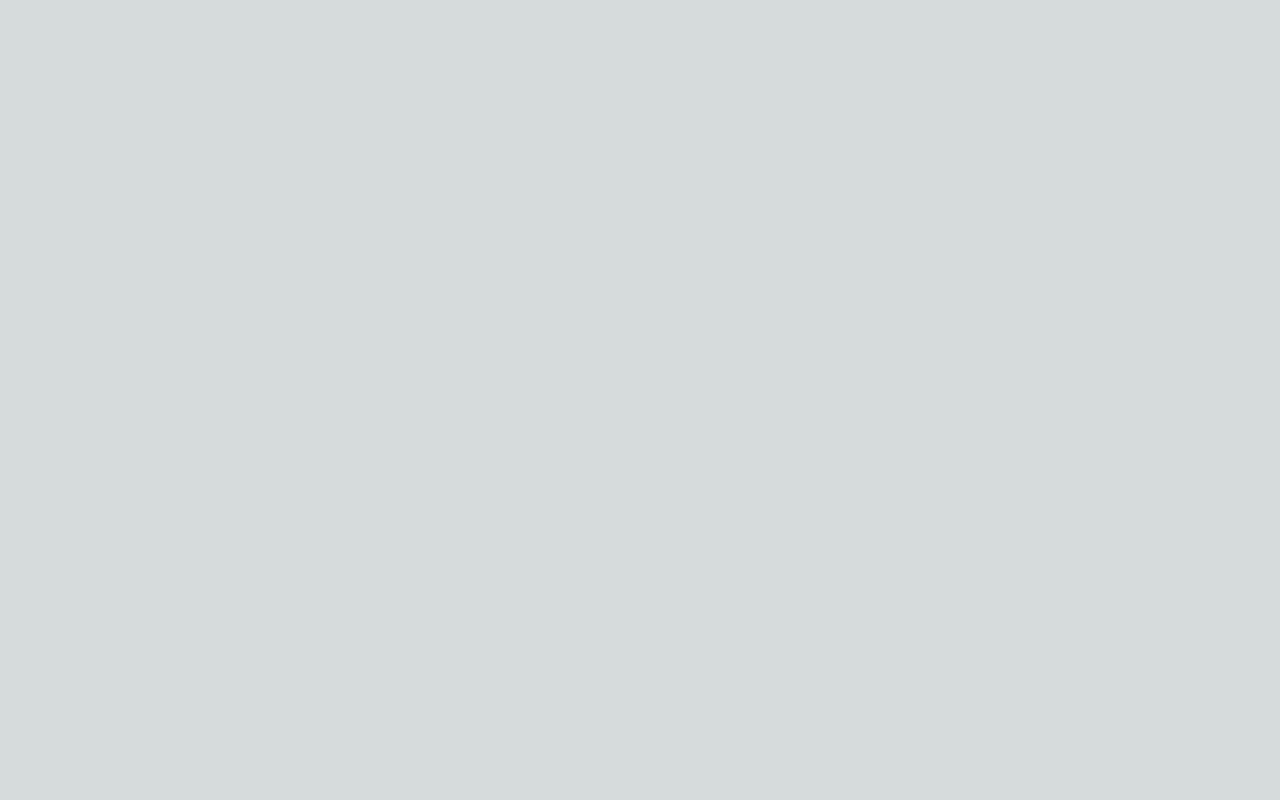
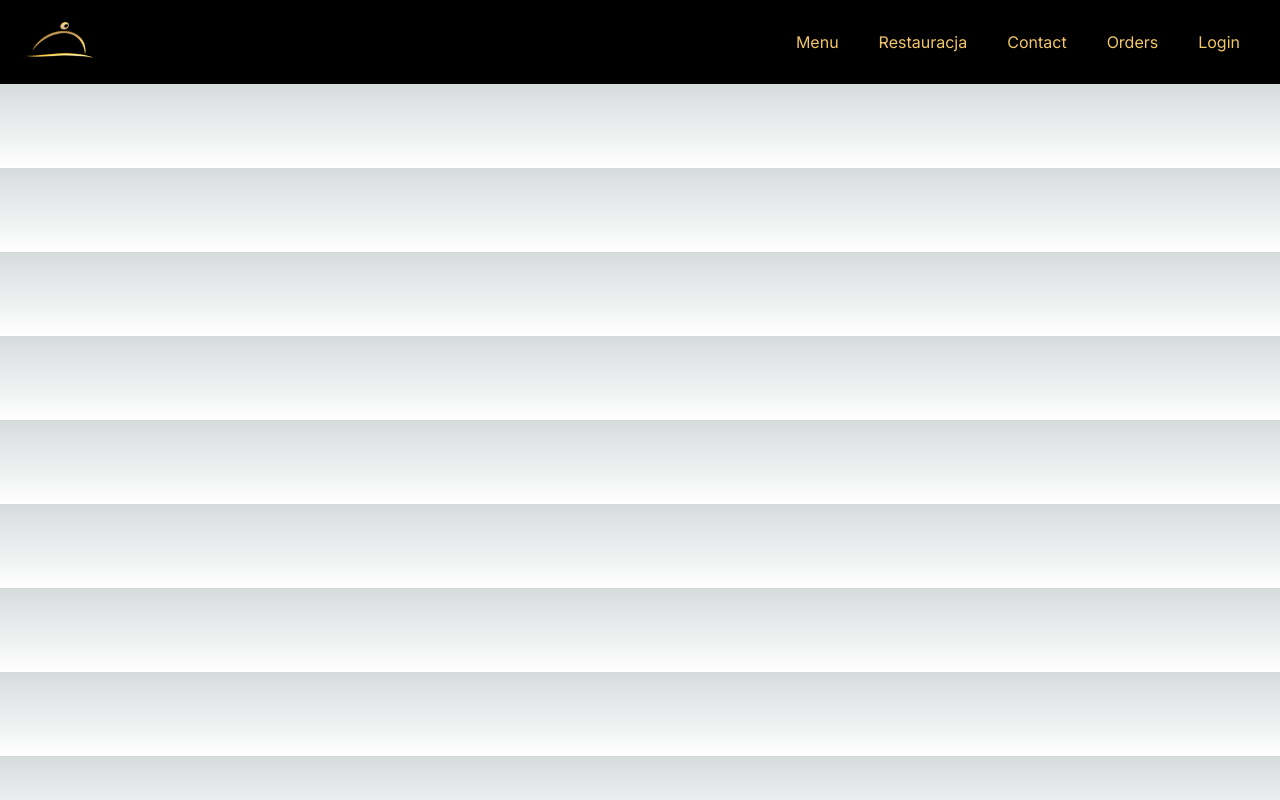
Before and after one commit to MicMalx/nextjs-restaurant, a Next.js app: page / in a window 1280 px wide. Built offline with nearby package versions, Linux system fonts and the light colour scheme.

Commit message:
add responsive navbar, edit eslint rules

```diff
--- a/app/layout.tsx
+++ b/app/layout.tsx
@@ -1,22 +1,24 @@
-import type { Metadata } from "next";
-import { Inter } from "next/font/google";
-import "./globals.css";
+import type { Metadata } from 'next';
+import { Inter } from 'next/font/google';
+import './globals.css';
+import { NavigationItems } from '@/components/NavigationItems';
 
-const inter = Inter({ subsets: ["latin"] });
+const inter = Inter({ subsets: ['latin'] });
 
 export const metadata: Metadata = {
-  title: "Create Next App",
-  description: "Generated by create next app",
+    title: 'Create Next App',
+    description: 'Generated by create next app',
 };
 
-export default function RootLayout({
-  children,
-}: Readonly<{
-  children: React.ReactNode;
-}>) {
-  return (
-    <html lang="en">
-      <body className={inter.className}>{children}</body>
-    </html>
-  );
+export default function RootLayout({ children }: { children: React.ReactNode }) {
+    return (
+        <html lang='en'>
+            <body className={`${inter.className} antialiased`}>
+                <header className='z-10 px-5 bg-black sticky top-0'>
+                    <NavigationItems />
+                </header>
+                {children}
+            </body>
+        </html>
+    );
 }
--- /dev/null
+++ b/components/NavigationDropdown.tsx
@@ -0,0 +1,49 @@
+'use client';
+
+import clsx from 'clsx';
+import Link from 'next/link';
+import { usePathname } from 'next/navigation';
+import { ReactNode } from 'react';
+
+type DropdownItemProps = {
+    href: string,
+    children: ReactNode,
+    pathname: string
+};
+
+function DropdownItem({ href, children, pathname }: DropdownItemProps) {
+    return (
+        <li>
+            <Link
+                href={href}
+                className={clsx(
+                    'flex items-center hover:font-bold hover:opacity-85 py-2.5 pl-5',
+                    { 'font-bold opacity-85': pathname === href },
+                )}
+            >
+                {children}
+            </Link>
+        </li>
+    );
+}
+
+const dropdownPaths = ['/offer', '/about-us', '/gallery'];
+
+export function NavigationDropdown() {
+    const pathname = usePathname();
+
+    return (
+        <li className={clsx(
+            'group py-2.5 relative cursor-pointer hover:bg-[#282525]',
+            { 'bg-[#282525]': dropdownPaths.includes(pathname) },
+        )}
+        >
+            <button type='button' className='px-5'>Restauracja</button>
+            <ul className='hidden group-hover:block bg-[#282525] absolute w-full'>
+                <DropdownItem href='/offer' pathname={pathname}>Offer</DropdownItem>
+                <DropdownItem href='/about-us' pathname={pathname}>About Us</DropdownItem>
+                <DropdownItem href='/gallery' pathname={pathname}>Gallery</DropdownItem>
+            </ul>
+        </li>
+    );
+}
--- /dev/null
+++ b/components/NavigationItem.tsx
@@ -0,0 +1,21 @@
+'use client';
+
+import Link from 'next/link';
+import { ReactNode } from 'react';
+import { usePathname } from 'next/navigation';
+import clsx from 'clsx';
+
+export function NavigationItem({ href, children }: { href: string, children: ReactNode }) {
+    const pathname = usePathname();
+    return (
+        <li className={clsx(
+            'px-5 py-2.5 hover:bg-[#282525]',
+            { 'bg-[#282525]': pathname === href },
+        )}
+        >
+            <Link href={href}>
+                {children}
+            </Link>
+        </li>
+    );
+}
--- /dev/null
+++ b/components/NavigationItems.tsx
@@ -0,0 +1,54 @@
+'use client';
+
+import Link from 'next/link';
+import Image from 'next/image';
+import { useEffect, useState } from 'react';
+import clsx from 'clsx';
+import { usePathname } from 'next/navigation';
+import { NavigationDropdown } from './NavigationDropdown';
+import { NavigationItem } from './NavigationItem';
+
+export function NavigationItems() {
+    const pathname = usePathname();
+    const [showMobileNav, setShowMobileNav] = useState(false);
+    useEffect(() => {
+        setShowMobileNav(false);
+    }, [pathname]);
+
+    const mobileNavClicked = () => {
+        setShowMobileNav((prevState) => !prevState);
+    };
+
+    return (
+        <nav className='py-5 flex flex-wrap items-center justify-between'>
+            <Link href='/'>
+                <Image
+                    src='/icons/logo.png'
+                    height={40}
+                    width={80}
+                    alt='logo'
+                />
+            </Link>
+            <div
+                className='block sm:hidden cursor-pointer'
+                onClick={mobileNavClicked}
+            >
+                <span className={clsx('block w-[25px] h-[3px] rounded my-[5px] mx-auto bg-white transition-all ease-in-out duration-300 delay-0', { 'translate-y-[8px] rotate-45': showMobileNav })}></span>
+                <span className={clsx('block w-[25px] h-[3px] rounded my-[5px] mx-auto bg-white transition-all ease-in-out duration-300 delay-0', { 'opacity-0': showMobileNav })}></span>
+                <span className={clsx('block w-[25px] h-[3px] rounded my-[5px] mx-auto bg-white transition-all ease-in-out duration-300 delay-0', { 'translate-y-[-8px] -rotate-45': showMobileNav })}></span>
+            </div>
+            <ul className={clsx(
+                'basis-full sm:basis-auto list-none sm:flex flex-col sm:flex-row items-center text-[#f2c666] transition-all ease-in-out duration-300 delay-0',
+                { flex: showMobileNav },
+                { hidden: !showMobileNav },
+            )}
+            >
+                <NavigationItem href='/menu'>Menu</NavigationItem>
+                <NavigationDropdown />
+                <NavigationItem href='/contact'>Contact</NavigationItem>
+                <NavigationItem href='/orders'>Orders</NavigationItem>
+                <NavigationItem href='/auth'>Login</NavigationItem>
+            </ul>
+        </nav>
+    );
+}
```
Also changed, not shown: .eslintrc.json.
